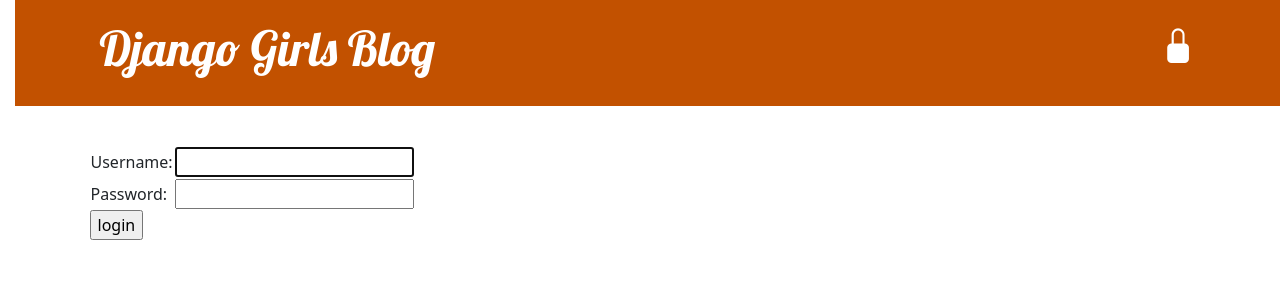
After one commit to gjpopken/django-girls-tutorial, a Django app: page /accounts/login/ in a window 1280 px wide. The commit adds this page. Shown: the top 300 px of the page. Run offline with Django 3.2, Linux system fonts and the light colour scheme.

Commit message:
added user authentication

```diff
--- a/blog/templates/blog/base.html
+++ b/blog/templates/blog/base.html
@@ -9,6 +9,7 @@
     <link href="https://cdn.jsdelivr.net/npm/bootstrap@5.3.3/dist/css/bootstrap.min.css" rel="stylesheet"
         integrity="sha384-QWTKZyjpPEjISv5WaRU9OFeRpok6YctnYmDr5pNlyT2bRjXh0JMhjY6hW+ALEwIH" crossorigin="anonymous">
     <link rel="stylesheet" href="https://fonts.googleapis.com/css?family=Lobster&subset=latin,latin-ext">
+    <link rel="stylesheet" href="https://cdn.jsdelivr.net/npm/bootstrap-icons@1.11.3/font/bootstrap-icons.min.css">
     <link rel="stylesheet" href="{% static 'css/blog.css' %}">
 </head>
 
@@ -19,6 +20,11 @@
             <a href="{% url 'post_new' %}" class="top-menu">
                 {% include './icons/file-earmark-plus.svg' %}
             </a>
+            <!-- <a href="{% url 'post_draft_list' %}" class="top-menu"><span class="glyphicon glyphicon-edit"></span></a> -->
+            <a href="{% url 'post_draft_list' %}" class="top-menu"><i class="bi bi-pencil-square"></i></a>
+            <p class="top-menu">Hello, {{ user.username }} <small>(<a href="{% url 'logout' %}">Log out</a>)</small></p>
+            {% else %}
+            <a href="{% url 'login' %}" class="top-menu" ><i class="bi bi-lock-fill"></i></span></a>
             {% endif %}
             <h1><a href="/">Django Girls Blog</a></h1>
         </div>
--- /dev/null
+++ b/blog/templates/registration/login.html
@@ -0,0 +1,23 @@
+{% extends 'blog/base.html' %}
+
+{% block content %}
+    {% if form.errors %}
+        <p>Your username and password didn't match. Please try again.</p>
+    {% endif %}
+
+    <form action="{% url 'login' %}" method="post">{% csrf_token %}
+        <table>
+            <tr>
+                <td>{{ form.username.label_tag }}</td>
+                <td>{{ form.username }}</td>
+            </tr>
+            <tr>
+                <td>{{ form.password.label_tag }}</td>
+                <td>{{ form.password }}</td>
+            </tr>
+        </table>
+
+        <input type="submit" value="login">
+        <input type="hidden" name="next" value="{{ next }}">
+    </form>
+{% endblock %}
--- a/blog/urls.py
+++ b/blog/urls.py
@@ -6,4 +6,7 @@
     path('post/<int:pk>/', views.post_detail, name='post_detail'),
     path('post/new/', views.post_new, name='post_new'),
     path('post/<int:pk>/edit/', views.post_edit, name='post_edit'),
+    path('drafts/', views.post_draft_list, name='post_draft_list'),
+    path('post/<pk>/publish/', views.post_publish, name='post_publish'),
+    path('post/<pk>/remove/', views.post_remove, name='post_remove'),
 ]
--- a/mysite/settings.py
+++ b/mysite/settings.py
@@ -26,6 +26,9 @@
 DEBUG = True
 
 ALLOWED_HOSTS = ['127.0.0.1', '.pythonanywhere.com']
+
+# ! Added to redirect successful login
+LOGIN_REDIRECT_URL = '/'
 
 
 # Application definition
--- a/mysite/urls.py
+++ b/mysite/urls.py
@@ -15,8 +15,11 @@
 """
 from django.contrib import admin
 from django.urls import path, include
+from django.contrib.auth import views
 
 urlpatterns = [
     path('admin/', admin.site.urls),
     path('', include('blog.urls')),
+    path('accounts/login/', views.LoginView.as_view(), name='login'),
+    path('accounts/logout/', views.LogoutView.as_view(), name='logout'),
 ]
```
Also changed, not shown: blog/templates/blog/post_detail.html (+6 -3 lines), blog/templates/blog/post_draft_list.html (added, +11 -0 lines), blog/views.py (+20 -2 lines).
